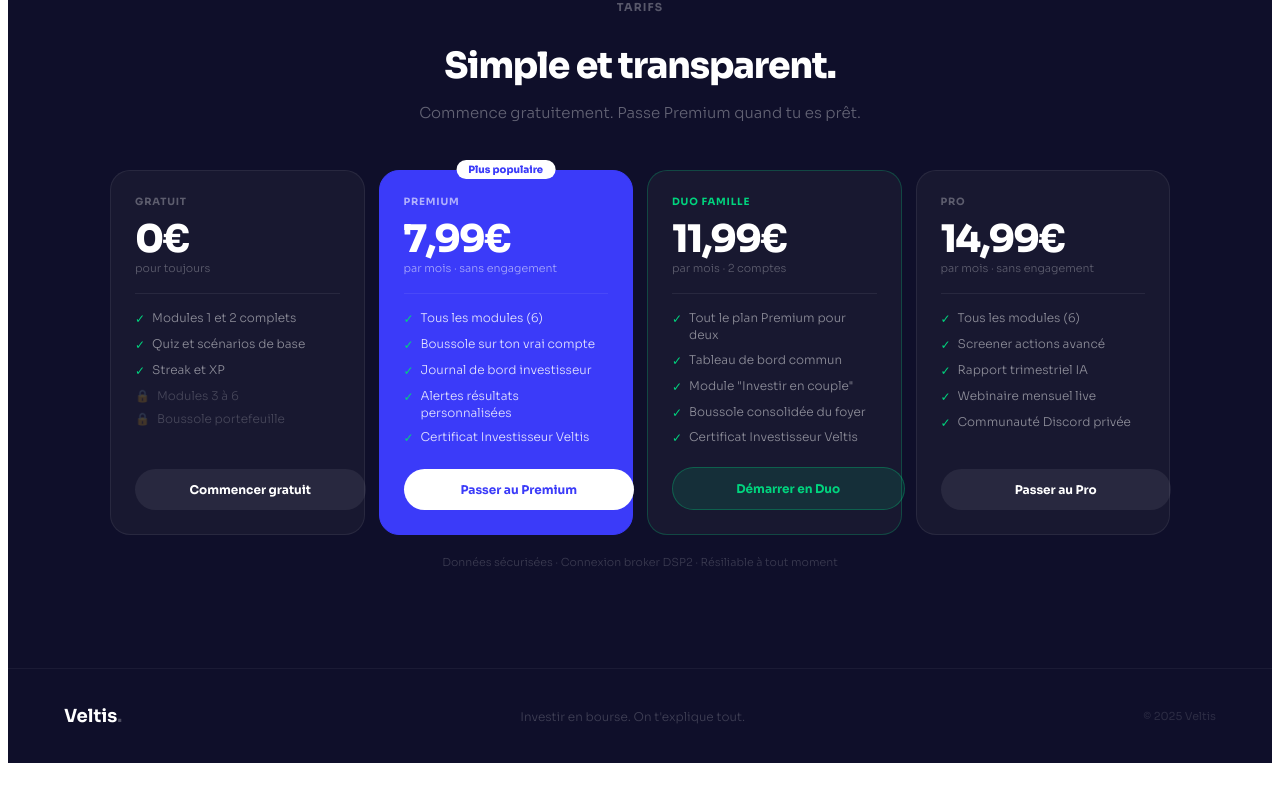
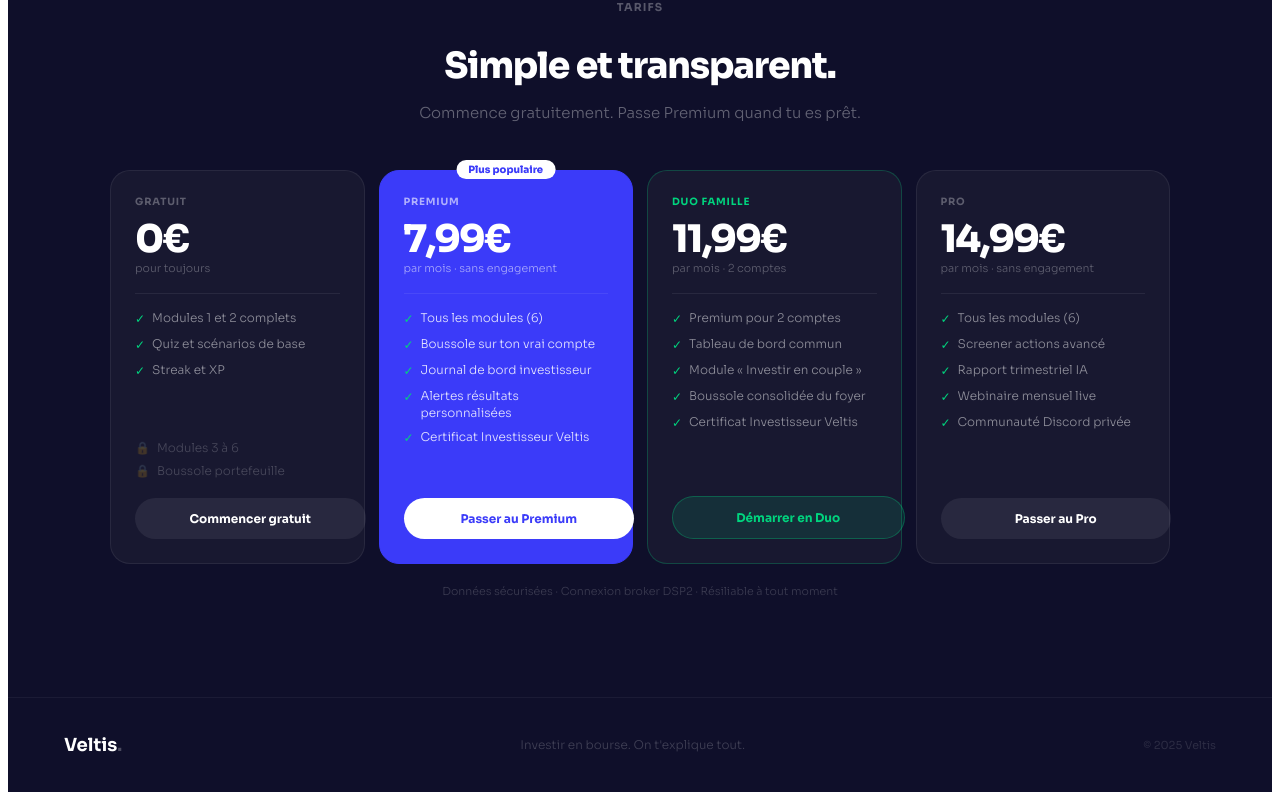
Before and after one commit to J5inco/Veltis, a Next.js app: page / in a window 1280 px wide. Shown: the part 2251-3051 px from the top of the page. Before the commit the page ends 3022 px from the top, so only its background shows below. Built offline with nearby package versions, Linux system fonts and the light colour scheme.

Commit message:
Fix pricing: all items single line, buttons perfectly aligned

```diff
--- a/app/page.tsx
+++ b/app/page.tsx
@@ -112,9 +112,9 @@ export default function Home() {
           <p style={{fontSize:15,color:'rgba(255,255,255,.35)',marginBottom:48,fontWeight:300}}>Commence gratuitement. Passe Premium quand tu es prêt.</p>
           <div style={{display:'grid',gridTemplateColumns:'repeat(4,1fr)',gap:14,textAlign:'left',alignItems:'stretch'}}>
             {[
-              {tier:'Gratuit',price:'0€',period:'pour toujours',featured:false,duo:false,items:['Modules 1 et 2 complets','Quiz et scénarios de base','Streak et XP'],locked:['Modules 3 à 6','Boussole portefeuille'],btn:'Commencer gratuit',href:'/signup'},
+              {tier:'Gratuit',price:'0€',period:'pour toujours',featured:false,duo:false,items:['Modules 1 et 2 complets','Quiz et scénarios de base','Streak et XP','—','—'],locked:['Modules 3 à 6','Boussole portefeuille'],btn:'Commencer gratuit',href:'/signup'},
               {tier:'Premium',price:'7,99€',period:'par mois · sans engagement',featured:true,duo:false,popular:true,items:['Tous les modules (6)','Boussole sur ton vrai compte','Journal de bord investisseur','Alertes résultats personnalisées','Certificat Investisseur Veltis'],locked:[],btn:'Passer au Premium',href:'/signup'},
-              {tier:'Duo Famille',price:'11,99€',period:'par mois · 2 comptes',featured:false,duo:true,items:['Tout le plan Premium pour deux','Tableau de bord commun','Module "Investir en couple"','Boussole consolidée du foyer','Certificat Investisseur Veltis'],locked:[],btn:'Démarrer en Duo',href:'/signup'},
+              {tier:'Duo Famille',price:'11,99€',period:'par mois · 2 comptes',featured:false,duo:true,items:['Premium pour 2 comptes','Tableau de bord commun','Module « Investir en couple »','Boussole consolidée du foyer','Certificat Investisseur Veltis'],locked:[],btn:'Démarrer en Duo',href:'/signup'},
               {tier:'Pro',price:'14,99€',period:'par mois · sans engagement',featured:false,duo:false,items:['Tous les modules (6)','Screener actions avancé','Rapport trimestriel IA','Webinaire mensuel live','Communauté Discord privée'],locked:[],btn:'Passer au Pro',href:'/signup'},
             ].map((p,i) => (
               <div key={i} style={{background:p.featured?'#3B3BF9':'#181830',border:p.duo?'1px solid rgba(0,212,126,.25)':p.featured?'1px solid #3B3BF9':'1px solid rgba(255,255,255,.07)',borderRadius:20,padding:24,position:'relative',display:'flex',flexDirection:'column'}}>
@@ -124,7 +124,7 @@ export default function Home() {
                 <div style={{fontSize:11,color:p.featured?'rgba(255,255,255,.55)':'rgba(255,255,255,.3)',marginTop:3,marginBottom:18,fontWeight:300}}>{p.period}</div>
                 <div style={{height:1,background:'rgba(255,255,255,.07)',marginBottom:16}}></div>
                 <div style={{display:'flex',flexDirection:'column',gap:8,flex:1}}>
-                  {p.items.map((item,j) => <div key={j} style={{display:'flex',gap:7,fontSize:12,color:p.featured?'rgba(255,255,255,.85)':'rgba(255,255,255,.5)',fontWeight:300,lineHeight:1.4,alignItems:'flex-start'}}><span style={{color:'#00D47E',flexShrink:0,marginTop:1}}>✓</span>{item}</div>)}
+                  {p.items.map((item,j) => item==='—'?<div key={j} style={{height:18}}></div>:<div key={j} style={{display:'flex',gap:7,fontSize:12,color:p.featured?'rgba(255,255,255,.85)':'rgba(255,255,255,.5)',fontWeight:300,lineHeight:1.4,alignItems:'flex-start'}}><span style={{color:'#00D47E',flexShrink:0,marginTop:1}}>✓</span>{item}</div>)}
                   {p.locked.map((item,j) => <div key={j} style={{display:'flex',gap:7,fontSize:12,color:'rgba(255,255,255,.2)',fontWeight:300,alignItems:'flex-start'}}><span style={{flexShrink:0}}>🔒</span>{item}</div>)}
                 </div>
                 <Link href={p.href} style={{display:'block',width:'100%',padding:'13px',borderRadius:100,fontSize:12,fontWeight:700,textAlign:'center',textDecoration:'none',background:p.featured?'white':p.duo?'rgba(0,212,126,.12)':'rgba(255,255,255,.07)',color:p.featured?'#3B3BF9':p.duo?'#00D47E':'white',marginTop:20,border:p.duo?'1px solid rgba(0,212,126,.3)':'none'}}>
```
